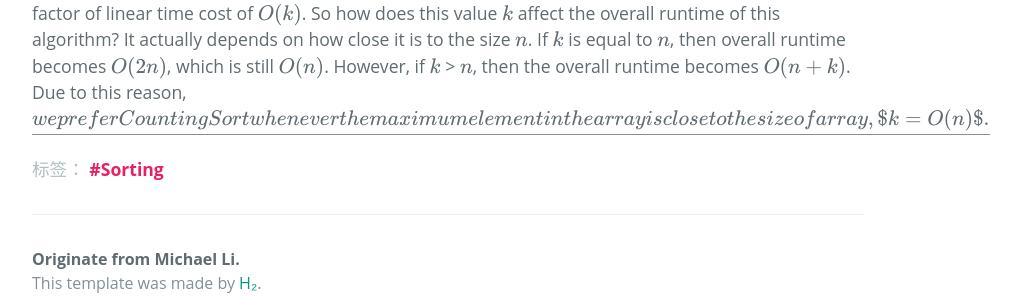
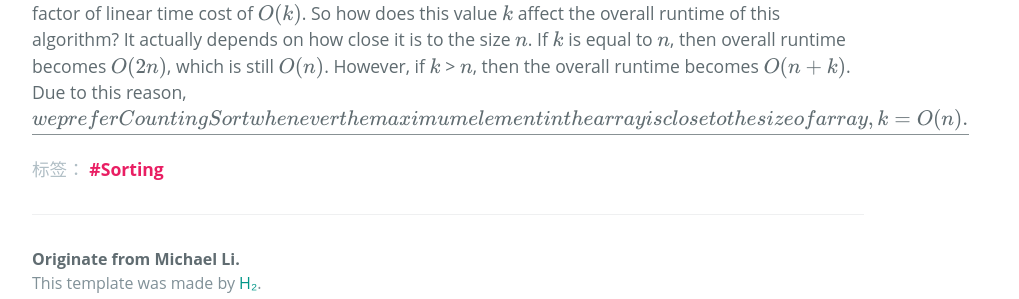
Before and after one commit to zl323/zl323.github.io, a Jekyll site: the page built from _posts/2020-05-15-Counting-Sort.md, in a window 1280 px wide and 1393 px high. Shown: the part 1050-1349 px from the top of the window, without its empty margins (192-1211 px from the left). Built offline with Jekyll 4.4.1, drawn with Linux system fonts in a browser that asks for light colours; some web fonts are replaced; formulas are drawn with MathJax 3.

Commit message:
edit count sort

```diff
--- a/_posts/2020-05-15-Counting-Sort.md
+++ b/_posts/2020-05-15-Counting-Sort.md
@@ -30,4 +30,4 @@ return res
 
 At line 16, we decrease the number of element by 1 in the C array due to the fact that duplicate element is allowed in the counting sort algorithm. We set position for next element in the res array.
 
-From the code above, we can observe that other than linear time cost of $O(n)$, there is another factor of linear time cost of $O(k)$. So how does this value $k$ affect the overall runtime of this algorithm? It actually depends on how close it is to the size $n$. If $k$ is equal to $n$, then overall runtime becomes $O(2n)$, which is still $O(n)$. However, if $k$ > $n$, then the overall runtime becomes $O(n+k)$. Due to this reason, $\underline{we prefer Counting Sort whenever the maximum element in the array is close to the size of array, $k = O(n)$.}$
+From the code above, we can observe that other than linear time cost of $O(n)$, there is another factor of linear time cost of $O(k)$. So how does this value $k$ affect the overall runtime of this algorithm? It actually depends on how close it is to the size $n$. If $k$ is equal to $n$, then overall runtime becomes $O(2n)$, which is still $O(n)$. However, if $k$ > $n$, then the overall runtime becomes $O(n+k)$. Due to this reason, $\underline{we prefer Counting Sort whenever the maximum element in the array is close to the size of array, k = O(n).}$
```
